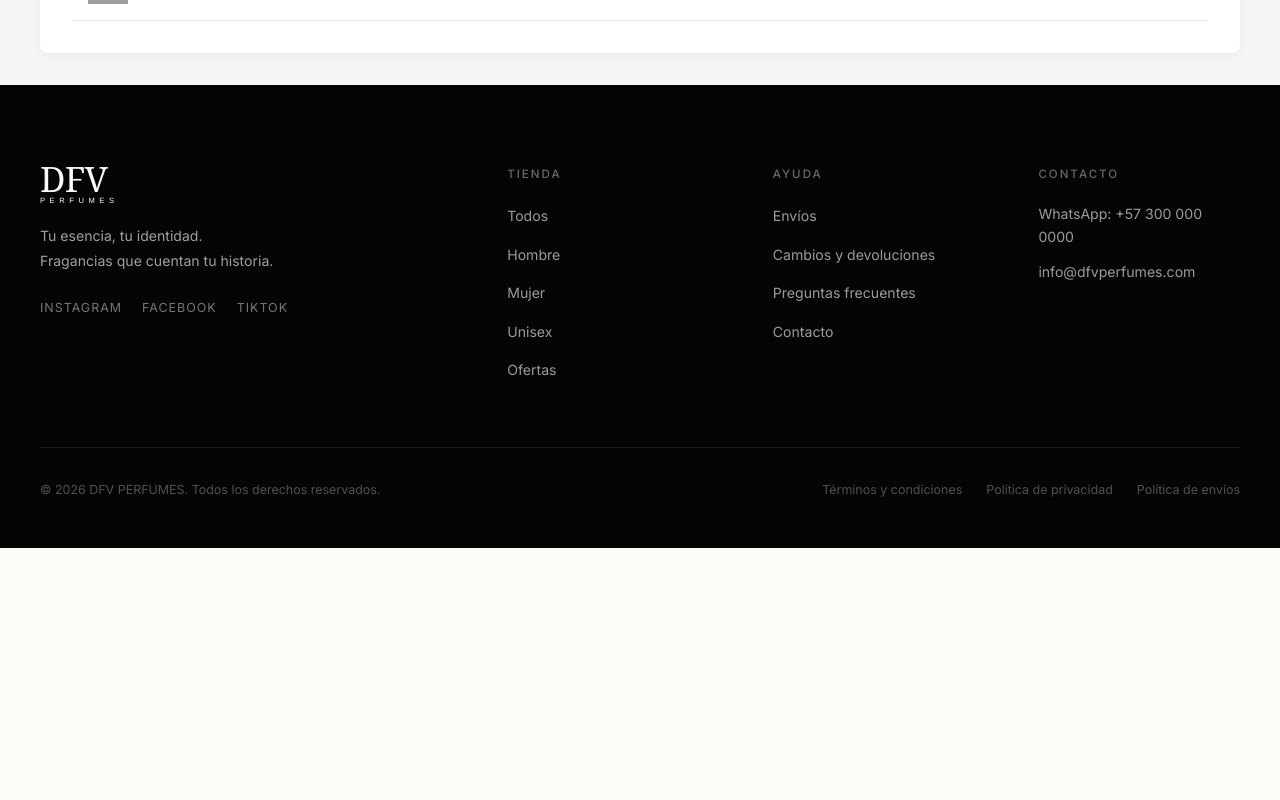
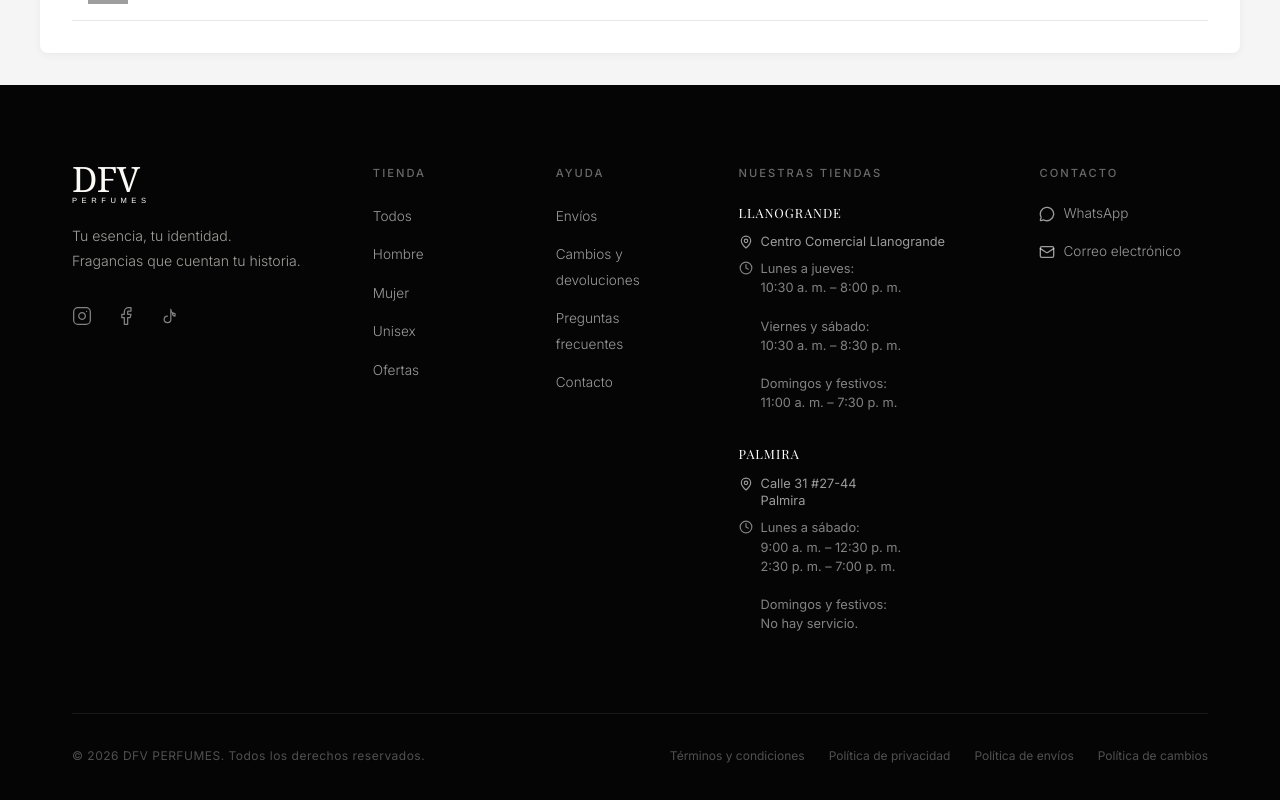
Before and after one commit to alexanderst2005-lab/perfumesdfv, a React (Vite) app: page /admin in a window 1280 px wide. Shown: the part 874-1674 px from the top of the page. Before the commit the page ends 1422 px from the top, so only its background shows below. Built offline with nearby package versions, Linux system fonts and the light colour scheme; grey boxes are pictures that could not be loaded; a web font is replaced by a local one.

Commit message:
Rediseño total del Footer: estructura premium de 5 columnas, horarios y ubicaciones oficiales de tiendas, redes sociales con iconos e integraciones preparadas

```diff
--- a/src/components/Footer.jsx
+++ b/src/components/Footer.jsx
@@ -1,106 +1,223 @@
 import React from 'react';
 import { Link } from 'react-router-dom';
 
+import { MapPin, Clock, MessageCircle, Mail } from 'lucide-react';
+
+const InstagramIcon = ({ size = 20, color = 'currentColor' }) => (
+  <svg width={size} height={size} viewBox="0 0 24 24" fill="none" stroke={color} strokeWidth="1.5" strokeLinecap="round" strokeLinejoin="round">
+    <rect x="2" y="2" width="20" height="20" rx="5" ry="5" />
+    <path d="M16 11.37A4 4 0 1 1 12.63 8 4 4 0 0 1 16 11.37z" />
+    <line x1="17.5" y1="6.5" x2="17.51" y2="6.5" />
+  </svg>
+);
+
+const FacebookIcon = ({ size = 20, color = 'currentColor' }) => (
+  <svg width={size} height={size} viewBox="0 0 24 24" fill="none" stroke={color} strokeWidth="1.5" strokeLinecap="round" strokeLinejoin="round">
+    <path d="M18 2h-3a5 5 0 0 0-5 5v3H7v4h3v8h4v-8h3l1-4h-4V7a1 1 0 0 1 1-1h3z" />
+  </svg>
+);
+
+const TikTokIcon = ({ size = 20, color = 'currentColor' }) => (
+  <svg width={size} height={size} viewBox="0 0 24 24" fill="none" stroke={color} strokeWidth="1.5" strokeLinecap="round" strokeLinejoin="round">
+    <path d="M9 12a4 4 0 1 0 4 4V4a5 5 0 0 0 5 5v3a3 3 0 0 1-3-3" />
+  </svg>
+);
+
+const sectionTitleStyle = {
+  fontSize: '0.7rem',
+  letterSpacing: '2px',
+  textTransform: 'uppercase',
+  color: 'rgba(255,255,255,0.4)',
+  marginBottom: '1.25rem',
+  fontFamily: 'var(--font-sans)',
+  fontWeight: '500'
+};
+
+const linkStyle = {
+  color: 'rgba(255,255,255,0.6)',
+  fontSize: '0.85rem',
+  textDecoration: 'none',
+  transition: 'color 0.2s',
+  fontFamily: 'var(--font-sans)',
+  fontWeight: '300'
+};
+
 const Footer = () => (
   <footer style={{ backgroundColor: 'var(--color-black)', color: 'var(--color-cream)', padding: '5rem 0 3rem' }}>
-    <div style={{ maxWidth: '1400px', margin: '0 auto', padding: '0 2.5rem' }}>
+    <div style={{ maxWidth: '1200px', margin: '0 auto', padding: '0 2rem' }}>
 
-      {/* Top grid */}
-      <div style={{ display: 'grid', gridTemplateColumns: '2fr 1fr 1fr 1fr', gap: '4rem', marginBottom: '4rem' }}>
+      <div className="footer-grid">
 
-        {/* Brand */}
-        <div>
+        {/* 1. Marca */}
+        <div className="footer-brand">
           <svg viewBox="0 0 160 50" height="38" aria-label="DFV Perfumes" style={{ display: 'block', marginBottom: '1.25rem' }}>
             <text x="0" y="36" fontFamily="Georgia, 'Times New Roman', serif" fontSize="46" fontWeight="400" letterSpacing="-1" fill="var(--color-cream)">DFV</text>
             <text x="0" y="50" fontFamily="'Helvetica Neue', Arial, sans-serif" fontSize="10" fontWeight="400" letterSpacing="6" fill="var(--color-cream)">PERFUMES</text>
           </svg>
-          <p style={{ color: 'rgba(245,242,236,0.65)', fontSize: '0.88rem', lineHeight: '1.8', maxWidth: '260px' }}>
+          <p style={{ color: 'rgba(245,242,236,0.65)', fontSize: '0.88rem', lineHeight: '1.8', maxWidth: '260px', marginBottom: '2rem', fontFamily: 'var(--font-sans)', fontWeight: '300' }}>
             Tu esencia, tu identidad.<br />Fragancias que cuentan tu historia.
           </p>
-          <div style={{ display: 'flex', gap: '1.25rem', marginTop: '1.5rem' }}>
-            {['Instagram', 'Facebook', 'TikTok'].map(s => (
-              <a key={s} href="#" style={{ color: 'rgba(255,255,255,0.45)', fontSize: '0.78rem', letterSpacing: '1px', textTransform: 'uppercase', transition: 'color 0.2s' }}
-                onMouseEnter={e => e.target.style.color = '#fff'}
-                onMouseLeave={e => e.target.style.color = 'rgba(255,255,255,0.45)'}
-              >{s}</a>
-            ))}
+          <div style={{ display: 'flex', gap: '1.5rem', alignItems: 'center' }} className="social-links">
+            <a href="https://www.instagram.com/perfumesdfv?stkn=N2V4M3Z2emh4cWR2" target="_blank" rel="noreferrer" style={{ color: 'rgba(255,255,255,0.5)', transition: 'color 0.2s' }} onMouseEnter={e => e.currentTarget.style.color = '#fff'} onMouseLeave={e => e.currentTarget.style.color = 'rgba(255,255,255,0.5)'}>
+              <InstagramIcon size={20} />
+            </a>
+            <a href="#" target="_blank" rel="noreferrer" style={{ color: 'rgba(255,255,255,0.5)', transition: 'color 0.2s' }} onMouseEnter={e => e.currentTarget.style.color = '#fff'} onMouseLeave={e => e.currentTarget.style.color = 'rgba(255,255,255,0.5)'}>
+              <FacebookIcon size={20} />
+            </a>
+            <a href="#" target="_blank" rel="noreferrer" style={{ color: 'rgba(255,255,255,0.5)', transition: 'color 0.2s' }} onMouseEnter={e => e.currentTarget.style.color = '#fff'} onMouseLeave={e => e.currentTarget.style.color = 'rgba(255,255,255,0.5)'}>
+              <TikTokIcon size={20} />
+            </a>
           </div>
         </div>
 
-        {/* Tienda */}
+        {/* 2. Tienda */}
         <div>
-          <h4 style={{ fontSize: '0.72rem', letterSpacing: '2px', textTransform: 'uppercase', color: 'rgba(255,255,255,0.4)', marginBottom: '1.25rem', fontFamily: 'var(--font-sans)', fontWeight: '500' }}>Tienda</h4>
-          <ul style={{ listStyle: 'none', display: 'flex', flexDirection: 'column', gap: '0.8rem' }}>
+          <h4 style={sectionTitleStyle}>Tienda</h4>
+          <ul style={{ listStyle: 'none', display: 'flex', flexDirection: 'column', gap: '0.8rem', padding: 0, margin: 0 }}>
             {[['Todos', '/tienda'], ['Hombre', '/tienda?category=Hombre'], ['Mujer', '/tienda?category=Mujer'], ['Unisex', '/tienda?category=Unisex'], ['Ofertas', '/tienda?offers=true']].map(([l, p]) => (
-              <li key={l}><Link to={p} style={{ color: 'rgba(255,255,255,0.6)', fontSize: '0.88rem' }}>{l}</Link></li>
+              <li key={l}>
+                <Link to={p} style={linkStyle} onMouseEnter={e => e.target.style.color = '#fff'} onMouseLeave={e => e.target.style.color = 'rgba(255,255,255,0.6)'}>{l}</Link>
+              </li>
             ))}
           </ul>
         </div>
 
-        {/* Ayuda */}
+        {/* 3. Ayuda */}
         <div>
-          <h4 style={{ fontSize: '0.72rem', letterSpacing: '2px', textTransform: 'uppercase', color: 'rgba(255,255,255,0.4)', marginBottom: '1.25rem', fontFamily: 'var(--font-sans)', fontWeight: '500' }}>Ayuda</h4>
-          <ul style={{ listStyle: 'none', display: 'flex', flexDirection: 'column', gap: '0.8rem' }}>
+          <h4 style={sectionTitleStyle}>Ayuda</h4>
+          <ul style={{ listStyle: 'none', display: 'flex', flexDirection: 'column', gap: '0.8rem', padding: 0, margin: 0 }}>
             {['Envíos', 'Cambios y devoluciones', 'Preguntas frecuentes', 'Contacto'].map(i => (
-              <li key={i}><a href="#" style={{ color: 'rgba(255,255,255,0.6)', fontSize: '0.88rem' }}>{i}</a></li>
+              <li key={i}>
+                <Link to="#" style={linkStyle} onMouseEnter={e => e.target.style.color = '#fff'} onMouseLeave={e => e.target.style.color = 'rgba(255,255,255,0.6)'}>{i}</Link>
+              </li>
             ))}
           </ul>
         </div>
 
-        {/* Contacto */}
+        {/* 4. Nuestras Tiendas */}
+        <div className="stores-section">
+          <h4 style={sectionTitleStyle}>Nuestras Tiendas</h4>
+
+          <div style={{ display: 'flex', flexDirection: 'column', gap: '2rem' }}>
+            {/* Llanogrande */}
+            <div>
+              <h5 style={{ fontSize: '0.8rem', letterSpacing: '1px', textTransform: 'uppercase', color: '#fff', marginBottom: '0.6rem', fontFamily: 'var(--font-serif)', fontWeight: '400' }}>Llanogrande</h5>
+              <p style={{ display: 'flex', gap: '0.5rem', color: 'rgba(255,255,255,0.6)', fontSize: '0.8rem', marginBottom: '0.5rem', lineHeight: '1.4' }}>
+                <MapPin size={14} style={{ marginTop: '2px', flexShrink: 0 }} />
+                <span>Centro Comercial Llanogrande</span>
+              </p>
+              <div style={{ display: 'flex', gap: '0.5rem', color: 'rgba(255,255,255,0.5)', fontSize: '0.8rem', lineHeight: '1.5' }}>
+                <Clock size={14} style={{ marginTop: '2px', flexShrink: 0 }} />
+                <div>
+                  Lunes a jueves:<br/>10:30 a. m. – 8:00 p. m.<br/><br/>
+                  Viernes y sábado:<br/>10:30 a. m. – 8:30 p. m.<br/><br/>
+                  Domingos y festivos:<br/>11:00 a. m. – 7:30 p. m.
+                </div>
+              </div>
+            </div>
+
+            {/* Palmira */}
+            <div>
+              <h5 style={{ fontSize: '0.8rem', letterSpacing: '1px', textTransform: 'uppercase', color: '#fff', marginBottom: '0.6rem', fontFamily: 'var(--font-serif)', fontWeight: '400' }}>Palmira</h5>
+              <p style={{ display: 'flex', gap: '0.5rem', color: 'rgba(255,255,255,0.6)', fontSize: '0.8rem', marginBottom: '0.5rem', lineHeight: '1.4' }}>
+                <MapPin size={14} style={{ marginTop: '2px', flexShrink: 0 }} />
+                <span>Calle 31 #27-44<br/>Palmira</span>
+              </p>
+              <div style={{ display: 'flex', gap: '0.5rem', color: 'rgba(255,255,255,0.5)', fontSize: '0.8rem', lineHeight: '1.5' }}>
+                <Clock size={14} style={{ marginTop: '2px', flexShrink: 0 }} />
+                <div>
+                  Lunes a sábado:<br/>9:00 a. m. – 12:30 p. m.<br/>2:30 p. m. – 7:00 p. m.<br/><br/>
+                  Domingos y festivos:<br/>No hay servicio.
+                </div>
+              </div>
+            </div>
+          </div>
+        </div>
+
+        {/* 5. Contacto */}
         <div>
-          <h4 style={{ fontSize: '0.72rem', letterSpacing: '2px', textTransform: 'uppercase', color: 'rgba(255,255,255,0.4)', marginBottom: '1.25rem', fontFamily: 'var(--font-sans)', fontWeight: '500' }}>Contacto</h4>
-          <ul style={{ listStyle: 'none', display: 'flex', flexDirection: 'column', gap: '0.8rem' }}>
-            <li style={{ color: 'rgba(255,255,255,0.6)', fontSize: '0.88rem' }}>WhatsApp: +57 300 000 0000</li>
-            <li style={{ color: 'rgba(255,255,255,0.6)', fontSize: '0.88rem' }}>info@dfvperfumes.com</li>
+          <h4 style={sectionTitleStyle}>Contacto</h4>
+          <ul style={{ listStyle: 'none', display: 'flex', flexDirection: 'column', gap: '1rem', padding: 0, margin: 0 }}>
+            <li>
+              <a href="https://wa.me/573000000000" target="_blank" rel="noreferrer" style={{ ...linkStyle, display: 'flex', alignItems: 'center', gap: '0.5rem' }} onMouseEnter={e => e.currentTarget.style.color = '#fff'} onMouseLeave={e => e.currentTarget.style.color = 'rgba(255,255,255,0.6)'}>
+                <MessageCircle size={16} /> WhatsApp
+              </a>
+            </li>
+            <li>
+              <a href="mailto:info@dfvperfumes.com" style={{ ...linkStyle, display: 'flex', alignItems: 'center', gap: '0.5rem' }} onMouseEnter={e => e.currentTarget.style.color = '#fff'} onMouseLeave={e => e.currentTarget.style.color = 'rgba(255,255,255,0.6)'}>
+                <Mail size={16} /> Correo electrónico
+              </a>
+            </li>
           </ul>
         </div>
+
       </div>
 
       {/* Bottom bar */}
-      <div style={{ borderTop: '1px solid rgba(255,255,255,0.08)', paddingTop: '2rem', display: 'flex', justifyContent: 'space-between', flexWrap: 'wrap', gap: '1rem', alignItems: 'center' }}>
-        <p style={{ color: 'rgba(255,255,255,0.3)', fontSize: '0.78rem' }}>
+      <div className="footer-bottom">
+        <p style={{ color: 'rgba(255,255,255,0.3)', fontSize: '0.75rem', fontFamily: 'var(--font-sans)', letterSpacing: '0.5px' }}>
           &copy; {new Date().getFullYear()} DFV PERFUMES. Todos los derechos reservados.
         </p>
-        <div style={{ display: 'flex', gap: '1.5rem' }}>
-          {['Términos y condiciones', 'Política de privacidad', 'Política de envíos'].map(l => (
-            <a key={l} href="#" style={{ color: 'rgba(255,255,255,0.3)', fontSize: '0.78rem' }}>{l}</a>
+        <div className="footer-legal">
+          {['Términos y condiciones', 'Política de privacidad', 'Política de envíos', 'Política de cambios'].map(l => (
+            <Link key={l} to="#" style={{ color: 'rgba(255,255,255,0.3)', fontSize: '0.75rem', textDecoration: 'none', transition: 'color 0.2s' }} onMouseEnter={e => e.target.style.color = 'rgba(255,255,255,0.6)'} onMouseLeave={e => e.target.style.color = 'rgba(255,255,255,0.3)'}>
+              {l}
+            </Link>
           ))}
         </div>
       </div>
     </div>
 
     <style>{`
+      .footer-grid {
+        display: grid;
+        grid-template-columns: 1.5fr 0.8fr 0.8fr 1.5fr 1fr;
+        gap: 3rem;
+        margin-bottom: 5rem;
+      }
+      .footer-bottom {
+        border-top: 1px solid rgba(255,255,255,0.08);
+        padding-top: 2rem;
+        display: flex;
+        justify-content: space-between;
+        flex-wrap: wrap;
+        gap: 1.5rem;
+        align-items: center;
+      }
+      .footer-legal {
+        display: flex;
+        gap: 1.5rem;
+        flex-wrap: wrap;
+      }
+
+      @media (max-width: 1024px) {
+        .footer-grid {
+          grid-template-columns: 1fr 1fr 1fr;
+          gap: 3rem;
+        }
+        .footer-brand {
+          grid-column: 1 / -1;
+        }
+      }
+
       @media (max-width: 768px) {
         footer {
-          padding: 3rem 0 6rem !important; /* Espacio extra para el botón flotante de WA */
+          padding: 4rem 0 6rem !important; /* Extra padding bottom for WhatsApp overlap */
         }
-        footer > div > div:first-child {
-          grid-template-columns: 1fr 1fr !important;
-          gap: 2.5rem 1rem !important;
-          margin-bottom: 3rem !important;
+        .footer-grid {
+          grid-template-columns: 1fr;
+          gap: 3rem;
+          margin-bottom: 3rem;
         }
-        footer > div > div:first-child > div:first-child {
-          grid-column: 1 / -1;
-          margin-bottom: 1rem;
+        .social-links {
+          justify-content: flex-start;
         }
-        footer > div > div:first-child > div:nth-child(4) {
-          grid-column: 1 / -1;
-        }
-        footer h4 {
-          margin-bottom: 1rem !important;
-          font-size: 0.8rem !important;
-        }
-        footer ul {
-          gap: 0.8rem !important;
-        }
-        footer > div > div:last-child {
+        .footer-bottom {
           flex-direction: column;
           align-items: flex-start;
-          gap: 1.2rem;
+          gap: 1.5rem;
         }
-        footer > div > div:last-child > div {
-          display: flex;
+        .footer-legal {
           flex-direction: column;
           gap: 0.8rem;
         }
```
